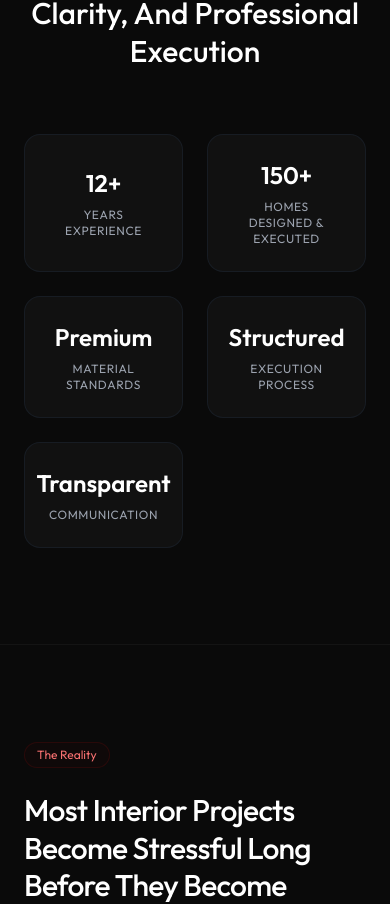
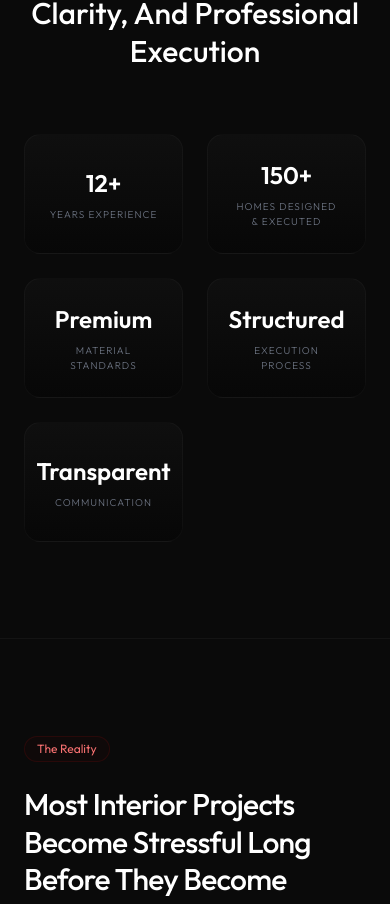
Before and after one commit to VIBISHA-S/interior-ALCHEMIST, a Next.js app: page / in a window 390 px wide. Shown: the part 1416-2320 px from the top of the page. Built offline with nearby package versions, Linux system fonts and the light colour scheme.

Commit message:
style(about): add gold spotlight and cursor/finger tracking border light ring to Social Proof cards

```diff
--- a/src/components/About.tsx
+++ b/src/components/About.tsx
@@ -1,6 +1,7 @@
 "use client";
 
-import { motion } from "framer-motion";
+import { MouseEvent } from "react";
+import { motion, useMotionTemplate, useMotionValue } from "framer-motion";
 
 const proofItems = [
   { value: "12+", label: "Years Experience" },
@@ -9,6 +10,77 @@ const proofItems = [
   { value: "Structured", label: "Execution Process" },
   { value: "Transparent", label: "Communication" }
 ];
+
+function ProofCard({ item, index }: { item: typeof proofItems[0]; index: number }) {
+  const mouseX = useMotionValue(0);
+  const mouseY = useMotionValue(0);
+
+  function handleMouseMove({ currentTarget, clientX, clientY }: MouseEvent) {
+    const { left, top } = currentTarget.getBoundingClientRect();
+    mouseX.set(clientX - left);
+    mouseY.set(clientY - top);
+  }
+
+  function handleTouch(e: React.TouchEvent) {
+    const touch = e.touches[0];
+    if (!touch) return;
+    const { left, top } = e.currentTarget.getBoundingClientRect();
+    mouseX.set(touch.clientX - left);
+    mouseY.set(touch.clientY - top);
+  }
+
+  return (
+    <motion.div
+      initial={{ opacity: 0, y: 15 }}
+      whileInView={{ opacity: 1, y: 0 }}
+      viewport={{ once: true }}
+      transition={{ duration: 0.4, delay: index * 0.08 }}
+      onMouseMove={handleMouseMove}
+      onTouchStart={handleTouch}
+      onTouchMove={handleTouch}
+      className="group relative overflow-hidden bg-gradient-to-b from-[#0f0f0f] to-[#070707] border border-white/[0.03] rounded-2xl p-6 hover:border-[#c5a880]/20 hover:bg-[#121212] transition-colors duration-300 flex flex-col items-center justify-center min-h-[120px] cursor-pointer"
+    >
+      {/* Dynamic gold spotlight background effect */}
+      <motion.div
+        className="pointer-events-none absolute -inset-px rounded-2xl opacity-0 group-hover:opacity-100 transition duration-300"
+        style={{
+          background: useMotionTemplate`
+            radial-gradient(
+              160px circle at ${mouseX}px ${mouseY}px,
+              rgba(197, 168, 128, 0.03),
+              transparent 80%
+            )
+          `,
+        }}
+      />
+
+      {/* Light gold border glow effect */}
+      <motion.div
+        className="pointer-events-none absolute -inset-px rounded-2xl opacity-0 group-hover:opacity-100 transition duration-300"
+        style={{
+          background: useMotionTemplate`
+            radial-gradient(
+              85px circle at ${mouseX}px ${mouseY}px,
+              rgba(197, 168, 128, 0.15),
+              transparent 80%
+            )
+          `,
+          padding: "1px",
+          maskImage: "linear-gradient(black, black) content-box, linear-gradient(black, black)",
+          maskComposite: "exclude",
+          WebkitMaskComposite: "xor",
+        }}
+      />
+
+      <span className="text-2xl md:text-3xl font-semibold mb-2 text-white group-hover:scale-105 group-hover:text-[#c5a880] transition-all duration-300 z-10">
+        {item.value}
+      </span>
+      <span className="text-[10px] text-gray-500 uppercase tracking-widest text-center group-hover:text-gray-300 transition-colors duration-300 z-10 font-light">
+        {item.label}
+      </span>
+    </motion.div>
+  );
+}
 
 export default function About() {
   return (
@@ -36,17 +108,7 @@ export default function About() {
         className="grid grid-cols-2 sm:grid-cols-3 md:grid-cols-5 gap-6 w-full"
       >
         {proofItems.map((item, index) => (
-          <div
-            key={index}
-            className="flex flex-col items-center justify-center p-6 bg-[#111111] border border-gray-800/50 rounded-2xl transition-all duration-300 hover:border-white/10 hover:bg-[#151515] group"
-          >
-            <span className="text-2xl md:text-3xl font-semibold mb-2 text-white group-hover:scale-105 transition-transform duration-300">
-              {item.value}
-            </span>
-            <span className="text-xs text-gray-400 uppercase tracking-wider text-center">
-              {item.label}
-            </span>
-          </div>
+          <ProofCard key={index} item={item} index={index} />
         ))}
       </motion.div>
     </section>
```
